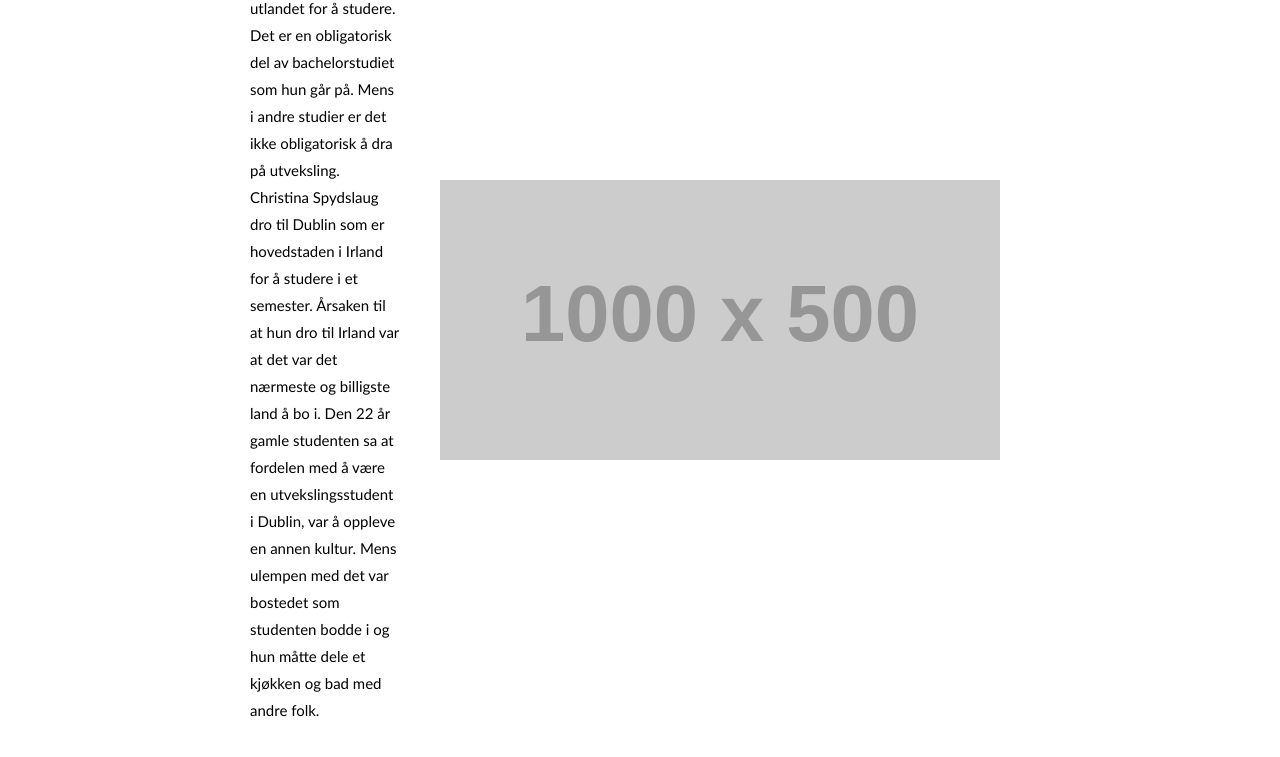
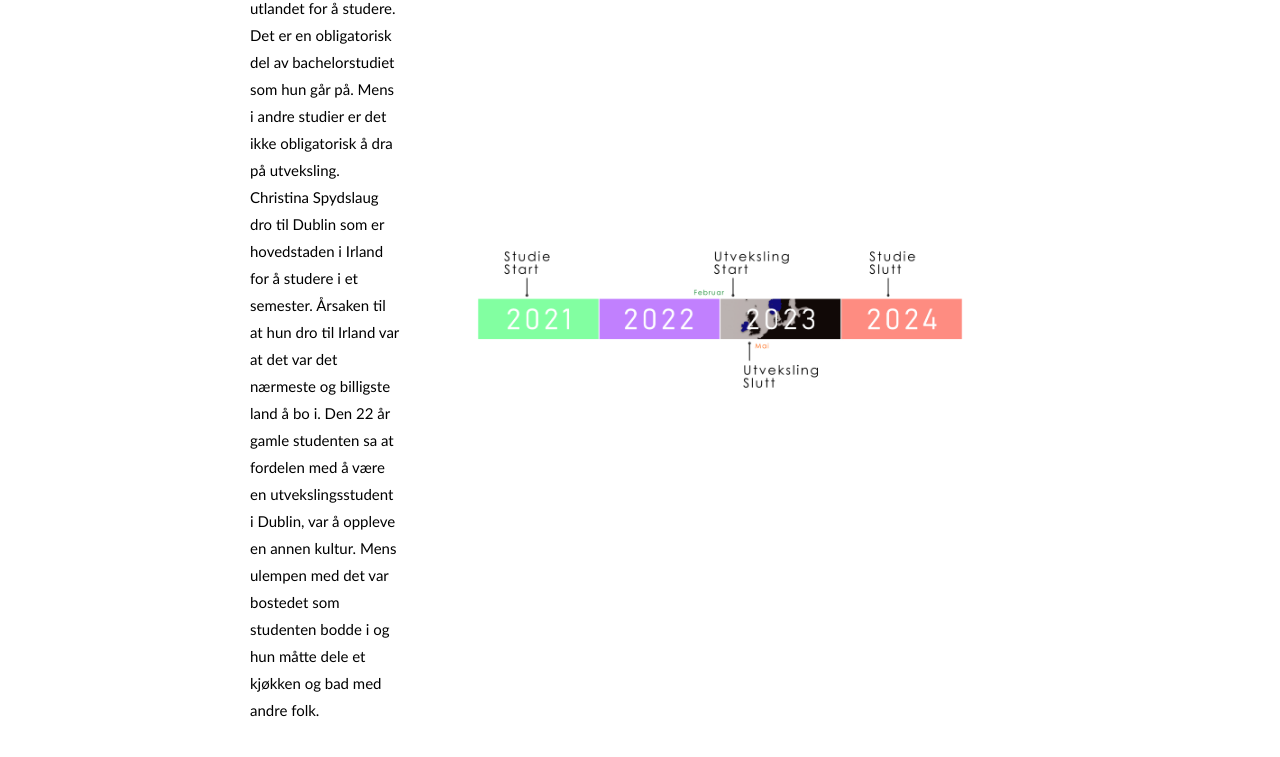
Before and after one commit to auulstad/communication-design, a plain HTML site: page short-stories/story-exchange-student.html in a window 1280 px wide. Shown: the part 1918-2675 px from the top of the page. Drawn offline with nearby package versions, Linux system fonts and the light colour scheme; placeholder pictures from the web are drawn by us.

Commit message:
Fixed map-container.  Added timeline.

```diff
--- a/short-stories/story-exchange-student.html
+++ b/short-stories/story-exchange-student.html
@@ -11,6 +11,7 @@
      crossorigin=""/>
     <script src="https://unpkg.com/leaflet@1.9.4/dist/leaflet.js"></script>
     <style>
+        #map-container {
             display: flex;
             gap: 1rem;
             width: 100%;
@@ -43,7 +44,7 @@
         <section class="textSection">
             <p>I vårsemesteret 2023 er det en del studenter fra Høgskolen i Østfold som reiste til utlandet for å studere. Det er en obligatorisk del av bachelorstudiet som hun går på. Mens i andre studier er det ikke obligatorisk å dra på utveksling. Christina Spydslaug dro til Dublin som er hovedstaden i Irland for å studere i et semester. Årsaken til at hun dro til Irland var at det var det nærmeste og billigste land å bo i. Den 22 år gamle studenten sa at fordelen med å være en utvekslingsstudent i Dublin, var å oppleve en annen kultur. Mens ulempen med det var bostedet som studenten bodde i og hun måtte dele et kjøkken og bad med andre folk. </p>
             <figure >
-                <img src="https://placehold.co/1000x500" alt="">
+                <img src="TIMELINE1.jpg" alt="Studieløpet til Christina">
             </figure>
         </section>
         <section id="introduction" class="scrollContainer">
```
Also changed, not shown: short-stories/TIMELINE1.jpg (added).
